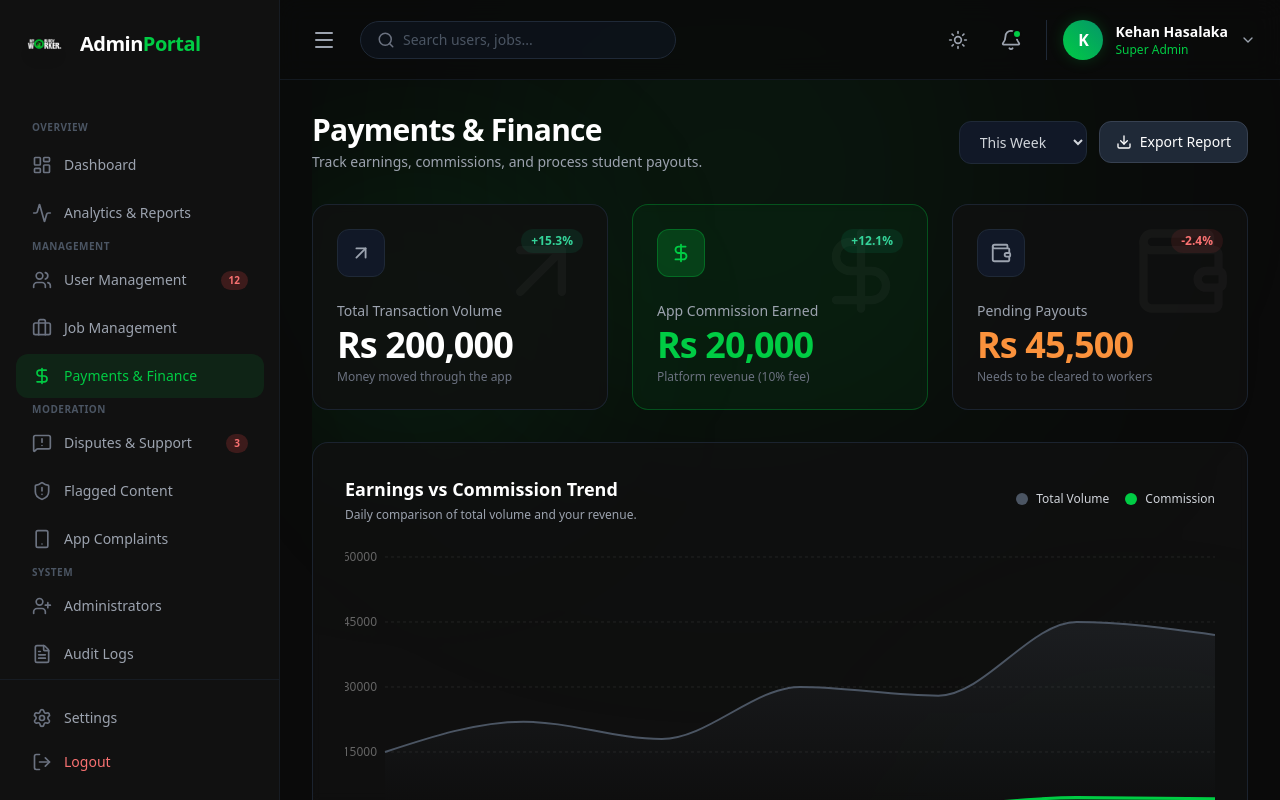
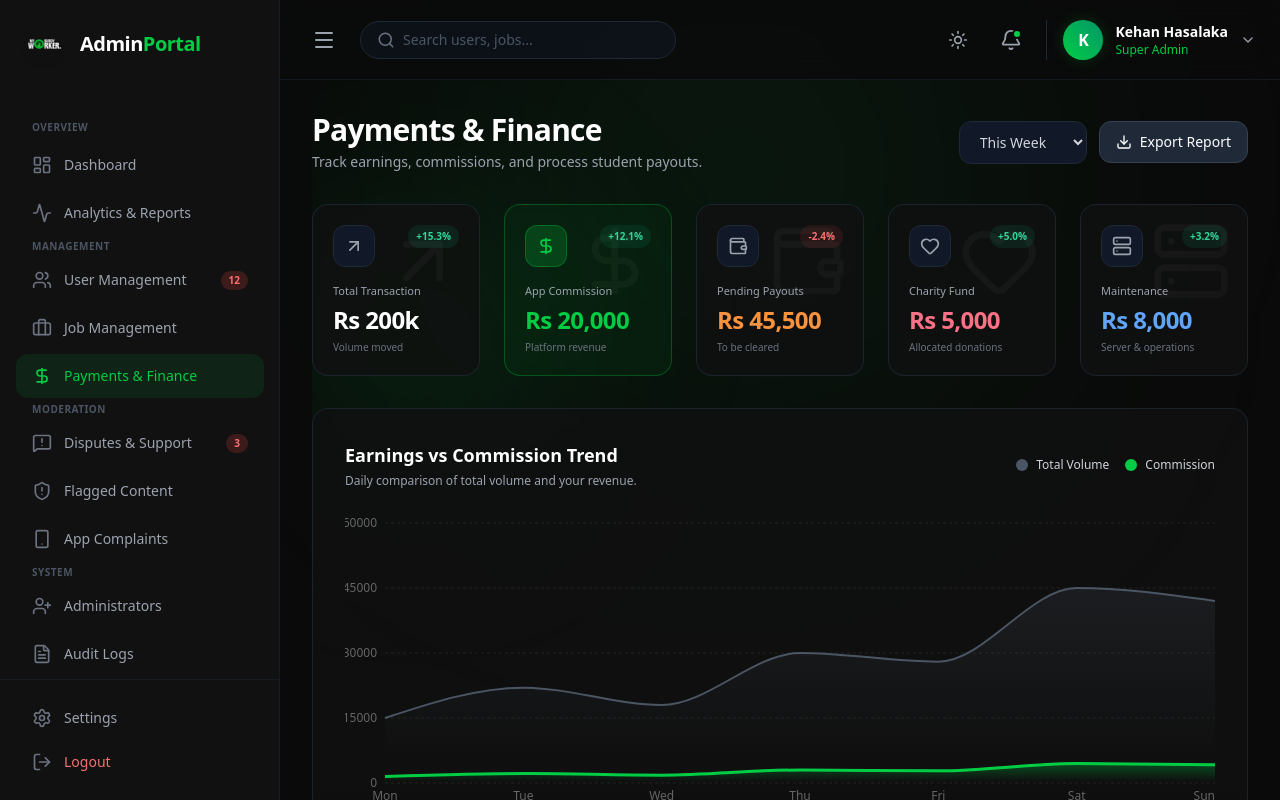
Before and after one commit to Hasalawa/my-buddy-worker, a React (Vite) app in the folder apps/my-buddy-admin/: page /finance in a window 1280 px wide. Built offline with nearby package versions, Linux system fonts and the light colour scheme.

Commit message:
feat: enhance Finance page with recent transactions and new KPI cards

```diff
--- a/apps/my-buddy-admin/src/pages/Finance.tsx
+++ b/apps/my-buddy-admin/src/pages/Finance.tsx
@@ -2,7 +2,8 @@ import { useState } from 'react';
 import { motion, type Variants } from 'framer-motion';
 import {
   DollarSign, ArrowUpRight, CreditCard, Download,
-  Wallet, CheckCircle, Clock, AlertCircle, Building
+  Wallet, CheckCircle, Clock, AlertCircle, Building,
+  Heart, Server, ArrowRightLeft
 } from 'lucide-react';
 import {
   AreaChart, Area, XAxis, YAxis, CartesianGrid, Tooltip, ResponsiveContainer
@@ -33,6 +34,13 @@ const pendingPayouts = [
   { id: 'TRX-9082', student: 'Nethmi Silva', bank: 'BOC - 8273****', amount: 'Rs 12,500', status: 'Pending', days: '2 days waiting' },
   { id: 'TRX-9083', student: 'Kamal Perera', bank: 'ComBank - 1928****', amount: 'Rs 4,000', status: 'Pending', days: '1 day waiting' },
   { id: 'TRX-9084', student: 'Kasun Kalhara', bank: 'HNB - 9921****', amount: 'Rs 8,500', status: 'Processing', days: 'Just now' },
+];
+
+// අලුතින් එකතු කරපු Transaction Data
+const recentTransactions = [
+  { id: 'PAY-5011', payer: 'Sylvestra Tech', payee: 'Nethmi Silva', amount: 'Rs 15,000', date: 'Apr 30, 2026', time: '10:45 AM', status: 'Completed' },
+  { id: 'PAY-5012', payer: 'Perera Stores', payee: 'Kamal Perera', amount: 'Rs 3,000', date: 'Apr 29, 2026', time: '02:30 PM', status: 'Completed' },
+  { id: 'PAY-5013', payer: 'Global Reach', payee: 'Kasun Kalhara', amount: 'Rs 8,500', date: 'Apr 29, 2026', time: '09:15 AM', status: 'Processing' },
 ];
 
 export default function Finance() {
@@ -71,20 +79,20 @@ export default function Finance() {
         </motion.div>
 
         {/* Top Financial KPIs */}
-        <div className="grid grid-cols-1 sm:grid-cols-2 lg:grid-cols-3 gap-6">
+        <div className="grid grid-cols-1 sm:grid-cols-2 lg:grid-cols-3 xl:grid-cols-5 gap-6">
           <FinanceCard
-            title="Total Transaction Volume"
-            amount="Rs 200,000"
+            title="Total Transaction"
+            amount="Rs 200k"
             trend="+15.3%"
-            subtitle="Money moved through the app"
+            subtitle="Volume moved"
             icon={ArrowUpRight}
             colorClass="text-gray-900 dark:text-white"
           />
           <FinanceCard
-            title="App Commission Earned"
+            title="App Commission"
             amount="Rs 20,000"
             trend="+12.1%"
-            subtitle="Platform revenue (10% fee)"
+            subtitle="Platform revenue"
             icon={DollarSign}
             colorClass="text-brand-green"
             highlight
@@ -93,9 +101,26 @@ export default function Finance() {
             title="Pending Payouts"
             amount="Rs 45,500"
             trend="-2.4%"
-            subtitle="Needs to be cleared to workers"
+            subtitle="To be cleared"
             icon={Wallet}
             colorClass="text-orange-500 dark:text-orange-400"
+          />
+          {/* අලුතින් එකතු කරපු KPI Cards */}
+          <FinanceCard
+            title="Charity Fund"
+            amount="Rs 5,000"
+            trend="+5.0%"
+            subtitle="Allocated donations"
+            icon={Heart}
+            colorClass="text-rose-500 dark:text-rose-400"
+          />
+          <FinanceCard
+            title="Maintenance"
+            amount="Rs 8,000"
+            trend="+3.2%"
+            subtitle="Server & operations"
+            icon={Server}
+            colorClass="text-blue-500 dark:text-blue-400"
           />
         </div>
 
@@ -202,6 +227,70 @@ export default function Finance() {
           </div>
         </motion.div>
 
+        {/* අලුතින් එකතු කරපු Transaction History Table */}
+        <motion.div variants={itemVariants} className="bg-white/80 dark:bg-[#111111]/80 border border-gray-200 dark:border-gray-800/80 rounded-2xl p-5 sm:p-6 backdrop-blur-sm shadow-xl overflow-hidden transition-colors duration-300">
+          <div className="flex flex-col sm:flex-row justify-between items-start sm:items-center mb-6 gap-4">
+            <div>
+              <h3 className="text-lg font-semibold text-gray-900 dark:text-white flex items-center gap-2 transition-colors duration-300">
+                <ArrowRightLeft className="text-brand-green" size={20} />
+                Recent Transactions
+              </h3>
+              <p className="text-xs text-gray-500 dark:text-gray-400 mt-1 transition-colors duration-300">Track who paid whom, including date and time details.</p>
+            </div>
+          </div>
+
+          <div className="overflow-x-auto custom-scrollbar pb-2">
+            <table className="w-full text-left text-sm whitespace-nowrap">
+              <thead className="text-gray-500 dark:text-gray-400 border-b border-gray-200 dark:border-gray-800 transition-colors duration-300">
+                <tr>
+                  <th className="pb-3 font-medium px-4">Transaction ID</th>
+                  <th className="pb-3 font-medium px-4">Payment Flow (Payer → Payee)</th>
+                  <th className="pb-3 font-medium px-4">Date & Time</th>
+                  <th className="pb-3 font-medium px-4">Amount</th>
+                  <th className="pb-3 font-medium px-4">Status</th>
+                </tr>
+              </thead>
+              <tbody className="divide-y divide-gray-100 dark:divide-gray-800/50 transition-colors duration-300">
+                {recentTransactions.map(txn => (
+                  <tr key={txn.id} className="hover:bg-gray-50 dark:hover:bg-gray-900/30 transition-colors group">
+                    <td className="py-4 px-4 font-mono text-xs text-gray-500 dark:text-gray-400 transition-colors duration-300">
+                      {txn.id}
+                    </td>
+                    <td className="py-4 px-4">
+                      <div className="flex items-center gap-3">
+                        <span className="font-semibold text-gray-700 dark:text-gray-300 transition-colors duration-300">{txn.payer}</span>
+                        <ArrowRightLeft size={14} className="text-brand-green opacity-50" />
+                        <span className="font-semibold text-gray-900 dark:text-white transition-colors duration-300">{txn.payee}</span>
+                      </div>
+                    </td>
+                    <td className="py-4 px-4">
+                      <div className="flex flex-col items-start gap-0.5">
+                        <span className="text-gray-900 dark:text-white transition-colors duration-300">{txn.date}</span>
+                        <span className="text-xs text-gray-500 dark:text-gray-500 flex items-center gap-1 transition-colors duration-300">
+                          <Clock size={10} /> {txn.time}
+                        </span>
+                      </div>
+                    </td>
+                    <td className="py-4 px-4 font-bold text-gray-900 dark:text-white transition-colors duration-300">
+                      {txn.amount}
+                    </td>
+                    <td className="py-4 px-4">
+                      <span className={`inline-flex items-center gap-1.5 px-2 py-0.5 rounded-md text-[10px] font-bold uppercase tracking-wider border transition-colors duration-300 ${
+                        txn.status === 'Completed'
+                          ? 'bg-emerald-50 dark:bg-emerald-500/10 text-emerald-600 dark:text-emerald-400 border-emerald-200 dark:border-emerald-500/20'
+                          : 'bg-blue-50 dark:bg-blue-500/10 text-blue-600 dark:text-blue-400 border-blue-200 dark:border-blue-500/20'
+                      }`}>
+                        {txn.status === 'Completed' ? <CheckCircle size={10} /> : <Clock size={10} />}
+                        {txn.status}
+                      </span>
+                    </td>
+                  </tr>
+                ))}
+              </tbody>
+            </table>
+          </div>
+        </motion.div>
+
       </motion.div>
     </div>
   );
@@ -212,31 +301,31 @@ function FinanceCard({ title, amount, trend, subtitle, icon: Icon, colorClass, h
   return (
     <motion.div
       variants={itemVariants}
-      className={`relative overflow-hidden rounded-2xl p-6 border backdrop-blur-sm transition-colors duration-300 group ${
+      className={`relative overflow-hidden rounded-2xl p-5 border backdrop-blur-sm transition-colors duration-300 group ${
         highlight
           ? 'bg-brand-green/5 border-brand-green/30 hover:border-brand-green/60 dark:hover:border-brand-green/60'
           : 'bg-white/80 dark:bg-[#111111]/80 border-gray-200 dark:border-gray-800/80 hover:border-gray-300 dark:hover:border-gray-700'
       }`}
     >
       <div className="absolute top-0 right-0 p-4 opacity-[0.03] group-hover:opacity-[0.08] transition-opacity text-gray-900 dark:text-white">
-        <Icon size={100} />
+        <Icon size={80} />
       </div>
 
-      <div className="relative z-10 flex justify-between items-start mb-6">
-        <div className={`p-3 rounded-xl border transition-colors duration-300 ${highlight ? 'bg-brand-green/20 border-brand-green/30 text-brand-green' : 'bg-gray-100 dark:bg-gray-900 border-gray-200 dark:border-gray-800 text-gray-500 dark:text-gray-400'}`}>
-          <Icon size={22} />
+      <div className="relative z-10 flex justify-between items-start mb-4">
+        <div className={`p-2.5 rounded-xl border transition-colors duration-300 ${highlight ? 'bg-brand-green/20 border-brand-green/30 text-brand-green' : 'bg-gray-100 dark:bg-gray-900 border-gray-200 dark:border-gray-800 text-gray-500 dark:text-gray-400'}`}>
+          <Icon size={20} />
         </div>
-        <span className={`text-xs font-bold px-2.5 py-1 rounded-full transition-colors duration-300 ${trend.startsWith('+') ? 'bg-emerald-50 dark:bg-emerald-500/10 text-emerald-600 dark:text-emerald-400' : 'bg-red-50 dark:bg-red-500/10 text-red-600 dark:text-red-400'}`}>
+        <span className={`text-[10px] font-bold px-2 py-1 rounded-full transition-colors duration-300 ${trend.startsWith('+') ? 'bg-emerald-50 dark:bg-emerald-500/10 text-emerald-600 dark:text-emerald-400' : 'bg-red-50 dark:bg-red-500/10 text-red-600 dark:text-red-400'}`}>
           {trend}
         </span>
       </div>
 
       <div className="relative z-10">
-        <h4 className="text-gray-500 dark:text-gray-400 text-sm font-medium mb-1 transition-colors duration-300">{title}</h4>
-        <div className={`text-3xl sm:text-4xl font-extrabold tracking-tight mb-1 transition-colors duration-300 ${colorClass}`}>
+        <h4 className="text-gray-500 dark:text-gray-400 text-[11px] font-medium mb-1 transition-colors duration-300">{title}</h4>
+        <div className={`text-2xl font-extrabold tracking-tight mb-1 transition-colors duration-300 ${colorClass}`}>
           {amount}
         </div>
-        <p className="text-xs text-gray-400 dark:text-gray-500 transition-colors duration-300">{subtitle}</p>
+        <p className="text-[10px] text-gray-400 dark:text-gray-500 transition-colors duration-300">{subtitle}</p>
       </div>
     </motion.div>
   );
```
